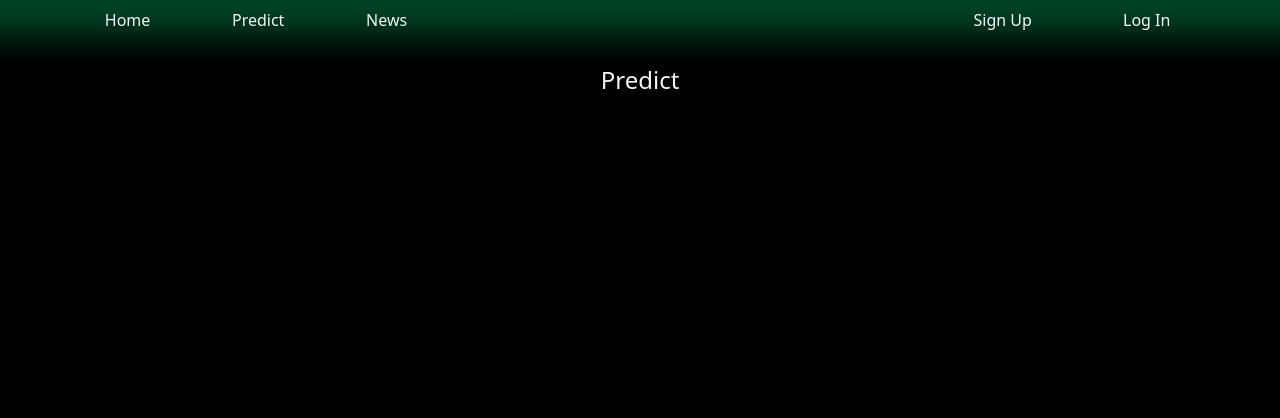
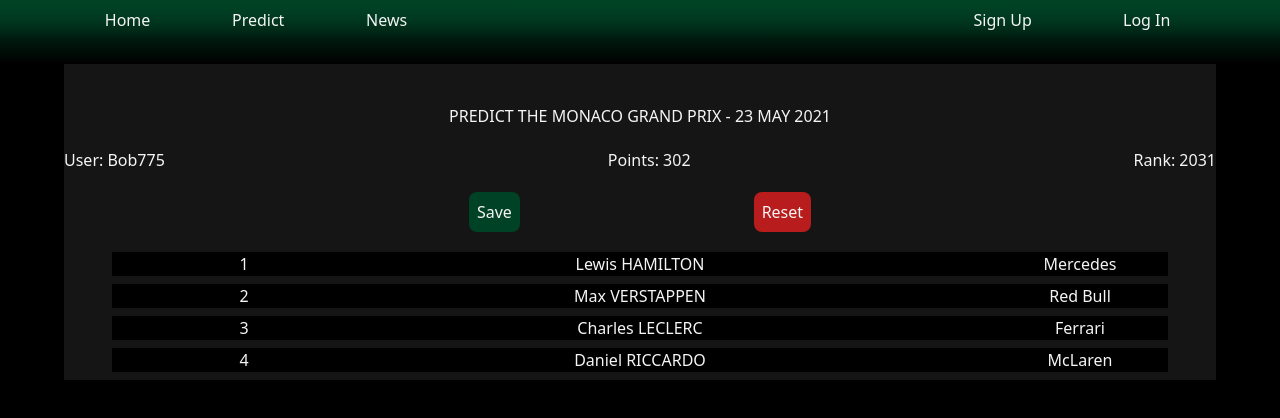
Before and after one commit to danjohnson77/lightsoutf1-frontend, a Next.js app: page /predict in a window 1280 px wide. Shown: the top 418 px of the page. Built offline with nearby package versions, Linux system fonts and the light colour scheme.

Commit message:
predict page dnd working

```diff
--- /dev/null
+++ b/components/DraggableTable.js
@@ -0,0 +1,62 @@
+import { useState } from "react";
+import { DragDropContext, Droppable, Draggable } from "react-beautiful-dnd";
+
+const DraggableTable = ({ data }) => {
+  const [list, setList] = useState(data);
+
+  const isEven = (value) => {
+    if (value % 2 == 0) return true;
+    else return false;
+  };
+
+  const handleOnDragEnd = (result) => {
+    if (!result.destination) return;
+    const items = Array.from(list);
+    const [reorderedItem] = items.splice(result.source.index, 1);
+    items.splice(result.destination.index, 0, reorderedItem);
+
+    setList(items);
+    console.log(list);
+  };
+
+  return (
+    <DragDropContext onDragEnd={handleOnDragEnd}>
+      <Droppable droppableId="data">
+        {(provided) => (
+          <ul
+            className="data w-11/12 mx-auto mt-5"
+            {...provided.droppableProps}
+            ref={provided.innerRef}
+          >
+            {list.map(({ name, team, id }, index) => {
+              return (
+                <Draggable key={id} draggableId={id} index={index}>
+                  {(provided, snapshot) => (
+                    <li
+                      className={`text-center bg-black flex w-full justify-around my-2 ${
+                        snapshot.isDragging && "border border-white"
+                      }`}
+                      ref={provided.innerRef}
+                      {...provided.draggableProps}
+                      {...provided.dragHandleProps}
+                    >
+                      <p className="w-1/12">
+                        <i className="fas fa-grip-lines"></i>
+                      </p>
+                      <p className="w-1/12">{index + 1}</p>
+                      <p className="w-8/12">{name}</p>
+                      <p className="w-2/12">{team}</p>
+                    </li>
+                  )}
+                </Draggable>
+              );
+            })}
+            {provided.placeholder}
+          </ul>
+        )}
+      </Droppable>
+    </DragDropContext>
+  );
+};
+
+export default DraggableTable;
--- a/components/Layout.js
+++ b/components/Layout.js
@@ -8,6 +8,13 @@ const Layout = ({ children }) => {
       <Head>
         <title>LightsOutF1 Racing</title>
         <link rel="icon" href="/favicon.ico" />
+        <link
+          rel="stylesheet"
+          href="https://cdnjs.cloudflare.com/ajax/libs/font-awesome/5.15.3/css/all.min.css"
+          integrity="sha512-iBBXm8fW90+nuLcSKlbmrPcLa0OT92xO1BIsZ+ywDWZCvqsWgccV3gFoRBv0z+8dLJgyAHIhR35VZc2oM/gI1w=="
+          crossorigin="anonymous"
+          referrerpolicy="no-referrer"
+        />
       </Head>
       <Nav />
       <main className="w-11/12 max-w-6xl mx-auto font-heading">{children}</main>
--- a/components/Nav.js
+++ b/components/Nav.js
@@ -1,4 +1,5 @@
 import { useState } from "react";
+import Link from "next/link";
 
 const Nav = () => {
   const [isChecked, setIsChecked] = useState(false);
@@ -15,7 +16,7 @@ const Nav = () => {
         <input
           type="checkbox"
           className="absolute w-16 h-16 top-0 left-0 z-20 opacity-0 cursor-pointer lg:hidden"
-          checked={isChecked}
+          defaultChecked={isChecked}
           onClick={() => {
             setIsChecked(!isChecked);
           }}
@@ -61,8 +62,12 @@ const Nav = () => {
                 LightsOutF1
               </h1> */}
               <ul className="flex flex-col lg:flex-row  lg:justify-around lg:w-4/12 mb-5 lg:mb-0">
-                <li>Home</li>
-                <li>Predict</li>
+                <Link href="/">
+                  <li>Home</li>
+                </Link>
+                <Link href="/predict">
+                  <li>Predict</li>
+                </Link>
                 <li>News</li>
               </ul>
               <ul className="flex flex-col lg:flex-row lg:w-3/12 lg:justify-around">
--- a/package.json
+++ b/package.json
@@ -10,6 +10,7 @@
   "dependencies": {
     "next": "latest",
     "react": "^17.0.1",
+    "react-beautiful-dnd": "^13.1.0",
     "react-dom": "^17.0.1"
   },
   "devDependencies": {
--- /dev/null
+++ b/pages/_document.js
@@ -0,0 +1,24 @@
+import Document, { Html, Head, Main, NextScript } from "next/document";
+import { resetServerContext } from "react-beautiful-dnd";
+
+class MyDocument extends Document {
+  static async getInitialProps(ctx) {
+    const initialProps = await Document.getInitialProps(ctx);
+    resetServerContext();
+    return { ...initialProps };
+  }
+
+  render() {
+    return (
+      <Html>
+        <Head />
+        <body>
+          <Main />
+          <NextScript />
+        </body>
+      </Html>
+    );
+  }
+}
+
+export default MyDocument;
--- a/pages/index.js
+++ b/pages/index.js
@@ -15,7 +15,7 @@ export default function Home() {
         <News />
       </div>
 
-      <div className="lg:col-span-2 lg:col-start-5  lg:row-span-12 pt-5 lg:pt-0 text-center">
+      <div className="lg:col-span-2 lg:col-start-5 lg:row-span-12 pt-5 lg:pt-0 text-center">
         <Standings />
       </div>
 
--- a/pages/predict.js
+++ b/pages/predict.js
@@ -1,7 +1,43 @@
+import DraggableTable from "../components/DraggableTable";
+
 const predict = () => {
+  const tableData = [
+    {
+      id: "1",
+      name: "Lewis HAMILTON",
+      team: "Mercedes",
+    },
+    {
+      id: "2",
+      name: "Max VERSTAPPEN",
+      team: "Red Bull",
+    },
+    {
+      id: "3",
+      name: "Charles LECLERC",
+      team: "Ferrari",
+    },
+    {
+      id: "4",
+      name: "Daniel RICCARDO",
+      team: "McLaren",
+    },
+  ];
   return (
-    <div>
-      <h1>Predict</h1>
+    <div className="flex flex-col bg-offBlack items-center pt-5">
+      <h2 className="pt-5">PREDICT THE MONACO GRAND PRIX - 23 MAY 2021</h2>
+      <div className="flex justify-between w-full pt-5">
+        <p>User: Bob775</p>
+        <p>Points: 302</p>
+        <p>Rank: 2031</p>
+      </div>
+      <div className="flex justify-between w-6/12 mx-auto pt-5">
+        <button>Save</button>
+        <button className="bg-red-700">Reset</button>
+      </div>
+      <div className="w-full">
+        <DraggableTable data={tableData} />
+      </div>
     </div>
   );
 };
--- a/styles/globals.css
+++ b/styles/globals.css
@@ -23,7 +23,7 @@ html {
 
 @layer base {
   button {
-    @apply mx-auto p-2 rounded-lg border-2 border-opacity-0 transform transition-all hover:scale-110 hover:border-opacity-100 bg-racingGreen;
+    @apply mx-auto p-2 rounded-lg border-0 border-opacity-0 transform transition-all hover:scale-110 hover:border-opacity-100 bg-racingGreen;
   }
 
   h1 {
--- a/tailwind.config.js
+++ b/tailwind.config.js
@@ -1,7 +1,6 @@
 const defaultTheme = require("tailwindcss/defaultTheme");
 
 module.exports = {
-  mode: "jit",
   purge: ["./pages/**/*.{js,ts,jsx,tsx}", "./components/**/*.{js,ts,jsx,tsx}"],
   darkMode: false, // or 'media' or 'class'
   theme: {
```
Also changed, not shown: 1 other file (tests, documents, lock files or other folders).
